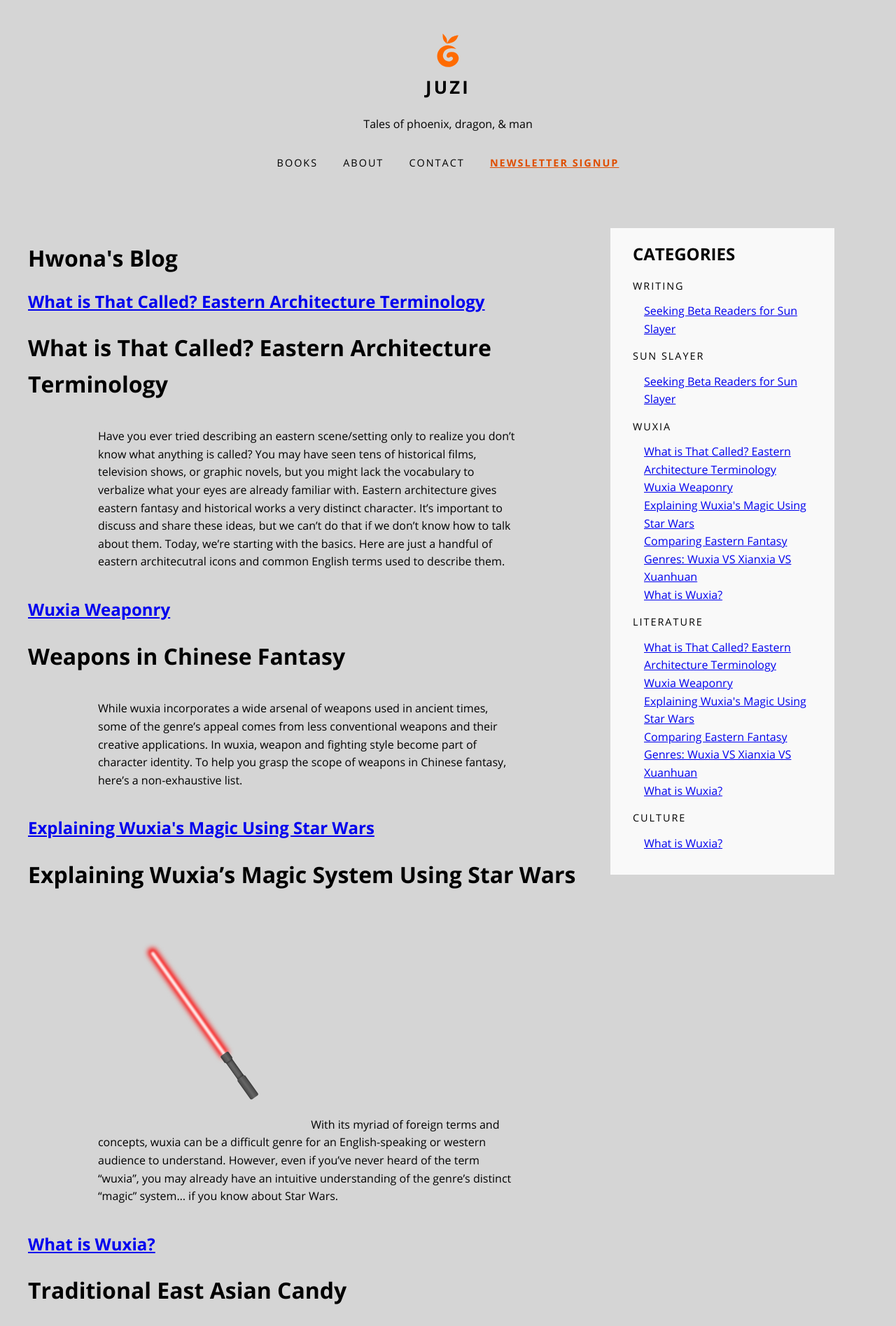
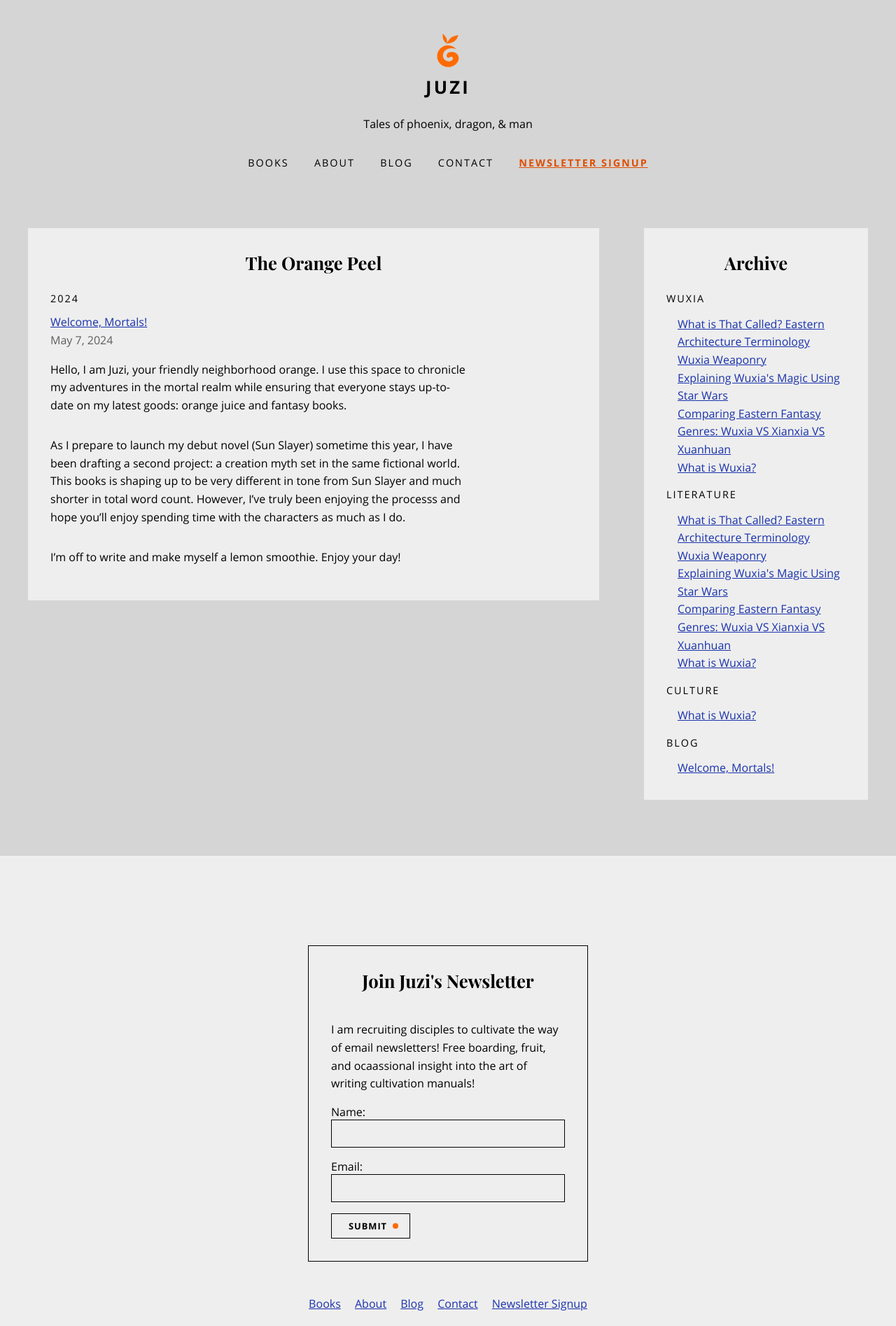
Before and after one commit to Gernene/juzi, a Jekyll site: the page built from blog.html, in a window 1280 px wide. Shown: the top 1895 px of the page at 70% size. Built offline with Jekyll 4.4.1, drawn with Linux system fonts in a browser that asks for light colours; some of the changed text lies outside the part shown.

Commit message:
Add blog

```diff
--- a/_includes/nav.html
+++ b/_includes/nav.html
@@ -18,15 +18,14 @@
       <a href="{{ site.url }}/about">About</a>
     </li>
     <li>
+      <a href="{{ site.url }}/blog">Blog</a>
+    </li>
+    <li>
       <a href="{{ site.url }}/contact">Contact</a>
     </li>
     <li>
       <a href="#newsletter" class="newsletter-link">Newsletter Signup</a>
     </li>
-    <!--
-    <li>
-      <a href="{{ site.url }}/blog">Blog</a>
-    </li>
-    -->
+
   </ul>
 </nav>
--- a/_posts/2021-06-28-sunslayer-beta.md
+++ /dev/null
@@ -1,34 +0,0 @@
----
-layout: post
-title:  "Seeking Beta Readers for Sun Slayer"
-date:   2024-05-07 00:00:00 -0000
-categories: [Writing, Sun Slayer]
----
-
-> A prince grapples with mysterious powers while thwarting his brother's mischief. Can they repair their crumbling empire before a vengeful healer destroys it?
-
-> Sun Slayer is a fantasy novel inspired by eastern history and culture. Enter a world of demons, clashing kingdoms, and powerful magic anyone can cultivate... at a very heavy price.
-
-Fans of epic fantasy and eastern martial arts fiction, you have been summoned! Kingdoms are warring, volcanoes are exploding, and my latest draft of [Sun Slayer]({{ site.url}}/sunslayer) needs _your_ expertise! I'm planning to onboard beta readers around November this year, when we shall wage war against weak characterization and bonkers plot points. [Fill out my interest form](https://forms.gle/x5s5uoXsDEkep78C8) to join the fight!
-
-## Why Read Sun Slayer
-While Sun Slayer still needs a lot of work, I'm doing my best to give readers a story with:
-- High stakes political intrigue
-- Nuanced characterization and conflict
-- Fast-paced action
-- Well-established magic system (wuxia/xianxia cultivation)... with a twist
-- Eastern-inspired world deviates from actual history to maintain novelty and suspense
-
-## How It Works
-I'm currently editing Sun Slayer for worldbuilding and prose so future beta readers receive my best work. In November, I will reach out to everyone who expressed interest and send them the latest manuscript!
-
-I am looking for general feedback on plot, characterization and structure as opposed to grammar/line editing:
-- Are my characters interesting and act according to clear motivations?
-- Can you suspend your disbelief?
-- Is the story engaging?
-
-Essentially, I want to make sure the story has a strong foundation before I give everything a shiny coat!
-
-Think Sun Slayer suits your taste? Are you a fellow author who would like me to review your manuscript?
-
-<a href="https://forms.gle/x5s5uoXsDEkep78C8" class="cta">Become a Beta Reader</a>
--- /dev/null
+++ b/_posts/2024-05-25-welcome.md
@@ -0,0 +1,14 @@
+---
+layout: blog
+title:  "Welcome, Mortals!"
+date:   2024-05-07 00:00:00 -0000
+categories: [blog]
+excerpt_separator: <!--more-->
+---
+
+Hello, I am Juzi, your friendly neighborhood orange. I use this space to chronicle my adventures in the mortal realm while ensuring that everyone stays up-to-date on my latest goods: orange juice and fantasy books.
+<!--more-->
+
+As I prepare to launch my debut novel (Sun Slayer) sometime this year, I have been drafting a second project: a creation myth set in the same fictional world. This books is shaping up to be very different in tone from Sun Slayer and much shorter in total word count. However, I've truly been enjoying the processs and hope you'll enjoy spending time with the characters as much as I do.
+
+I'm off to write and make myself a lemon smoothie. Enjoy your day!
--- a/blog.html
+++ b/blog.html
@@ -5,18 +5,24 @@ permalink: /blog/
 
 <div class="blog">
   <div class="blog-posts">
-    <h1>Hwona's Blog</h1>
-    <ul>
-      {% for post in site.posts %}
-        <li>
-          <h2><a href="{{ post.url }}">{{ post.title }}</a></h2>
-          {{ post.excerpt }}
-        </li>
+    <h1 class="heading1">The Orange Peel</h1>
+      {% assign postsByYear =
+        site.categories.blog | group_by_exp:"post", "post.date | date: '%Y'" %}
+      {% for year in postsByYear %}
+        <h2 class="subtitle">{{ year.name }}</h2>
+          <ul>
+            {% for post in year.items %}
+              <li class="blog-li">
+                <a href="{{ post.url }}">{{ post.title }}</a>
+                <div class="sub">{{ post.date | date: '%B %e, %Y' }}</div>
+                {{ post.content }}
+              </li>
+            {% endfor %}
+          </ul>
       {% endfor %}
-    </ul>
   </div>
   <div class="blog-sidebar">
-    <h2>Categories</h2>
+    <h2 class="heading1">Archive</h2>
       {% for category in site.categories %}
         <h3>{{ category[0] }}</h3>
         <ul>
--- a/css/style.css
+++ b/css/style.css
@@ -1,6 +1,40 @@
----
-title: CSS Styles
-___
+.sub {
+  opacity: .6;
+}
+
+.center {
+  display: flex;
+  justify-items: center;
+}
+.cta.center-cta {
+  margin: 0 auto;
+}
+
+.blog-stub {
+  margin: 0 0 6rem 0;
+}
+
+.blog-ul {
+  margin: 0 0 2rem 0;
+  max-width: 100%;
+  padding: 0;
+  width: 100%;
+}
+
+.blog-ul li {
+  background: #eee;
+  display: block;
+  padding: 2rem;
+}
+
+.blog-ul li > div {
+  max-width: 600px;
+}
+
+.blog-ul li a {
+  color: inherit;
+  text-decoration: inherit;
+}
 
 a {
   color: #1a33ad;
@@ -482,8 +516,7 @@ body {
 }
 
 .home-updates > h2,
-.book-prev h2,
-.blog-sidebar > h2 {
+.book-prev h2 {
   text-transform: uppercase;
 }
 
@@ -643,10 +676,17 @@ body {
 }
 
 .blog-posts {
+  background: #eee;
   margin: 0 0 2rem 0;
+  padding: 2rem;
 }
 
-.blog-sidebar h3 {
+.blog-sidebar {
+  padding: 2rem 2rem 1rem 2rem;
+}
+
+.blog-sidebar h3,
+.subtitle {
   font-size: .9rem;
   font-weight: normal;
   letter-spacing: 2px;
@@ -655,6 +695,10 @@ body {
 
 .blog-sidebar ul {
   margin: 0 0 1rem 1rem;
+}
+
+.blog-li {
+  max-width: 600px;
 }
 
 .bookcovers{
@@ -829,13 +873,12 @@ body {
 
   .blog {
     align-items:  flex-start;
-    display: flex;
+    display: grid;
   }
 
   .blog-sidebar {
-    background: #f9f9f9;
+    background: #eee;
     margin: 0 0 0 2rem;
-    padding: 0 2rem 1rem 2rem;
     width: 20rem;
   }
 
@@ -846,6 +889,21 @@ body {
 }
 
 @media (min-width: 900px) {
+
+  .blog {
+    column-gap: 2rem;
+    grid-template-columns: 1fr auto;
+  }
+
+  .blog-ul {
+    column-gap: 2rem;
+    display: grid;
+    grid-template-columns: 1fr 1fr 1fr;
+  }
+
+  .blog-ul li {
+    padding: 1rem 2rem;
+  }
 
   .book {
     max-width: 300px;
```
Also changed, not shown: _layouts/blog.html (added, +9 -0 lines), index.html (+23 -0 lines), sunslayer.html (+7 -0 lines), img/writing/sun-slayer/sun-slayer-cover-ebook.jpg, 4 other files.
